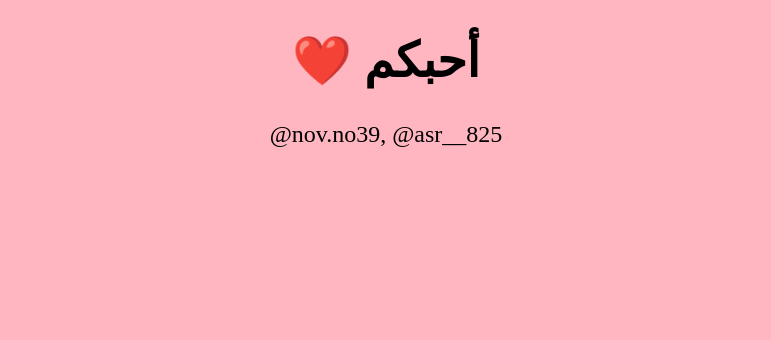
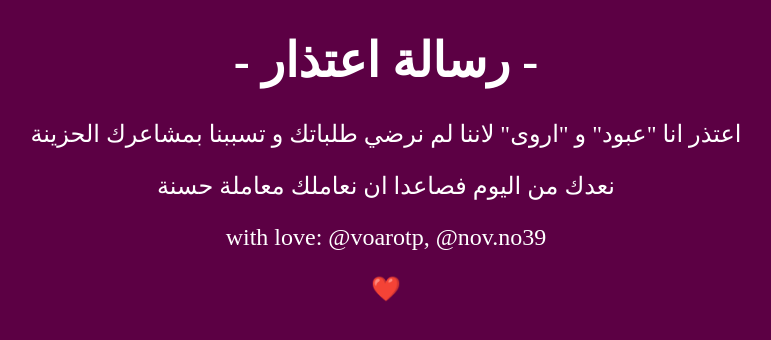
Before and after one commit to voarotp/v, a plain HTML site: page index.html in a window 1280 px wide. Shown: the whole page, without its empty margins (254-1025 px from the left). Drawn offline with Linux system fonts and the light colour scheme.

Commit message:
Add files via upload

```diff
--- a/index.html
+++ b/index.html
@@ -3,16 +3,15 @@
 <head>
     <meta charset="UTF-8">
     <meta name="viewport" content="width=device-width, initial-scale=1.0">
-    <title>my app!</title>
+    <title>سامحينا</title>
     <link rel="stylesheet" href="style.css">
+
 </head>
-<body>
-    <div id="div">
-        <h1>❤️ أحبكم</h1>
-        <p>@nov.no39, @asr__825</p>
-    </div>
-
-
-    <script src="main.js"></script>
+<body id="mass">
+    <h1>- رسالة اعتذار -</h1>
+    <p>اعتذر انا "عبود" و "اروى" لاننا لم نرضي طلباتك و تسببنا بمشاعرك الحزينة</p>
+    <p>نعدك من اليوم فصاعدا ان نعاملك معاملة حسنة</p>
+    <p>with love: @voarotp, @nov.no39</p>
+    ❤️
 </body>
 </html>
--- a/style.css
+++ b/style.css
@@ -1,18 +1,6 @@
-#div {
+#mass {
     text-align: center;
     font-size: x-large;
-
+    color:rgb(255, 255, 255);
+    background-color: rgb(92, 0, 68);
 }
-
-@-webkit-keyframes glow {
-    from {
-        text-shadow: 0 0 10px #fff, 0 0 20px #fff, 0 0 30px #e60073, 0 0 40px #e60073, 0 0 50px #e60073, 0 0 60px #e60073, 0 0 70px #e60073;
-    }
-    to {
-        text-shadow: 0 0 20px #fff, 0 0 30px #ff4da6, 0 0 40px #ff4da6, 0 0 50px #ff4da6, 0 0 60px #ff4da6, 0 0 70px #ff4da6, 0 0 80px #ff4da6;
-    }
-}
-
-body {
-    background-color: lightpink;
-}
```
